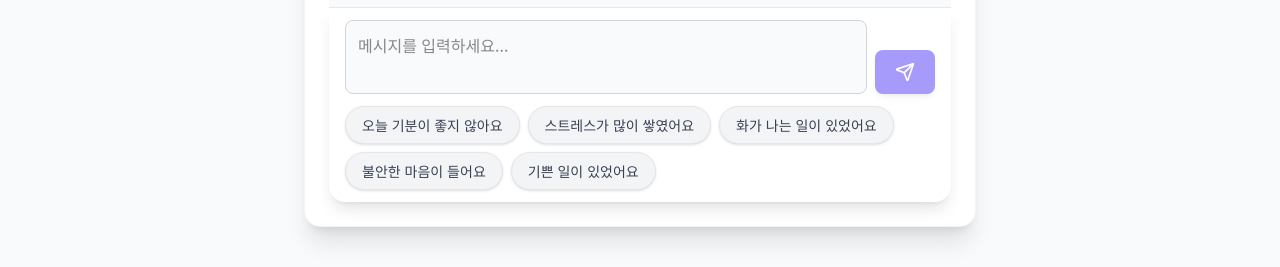
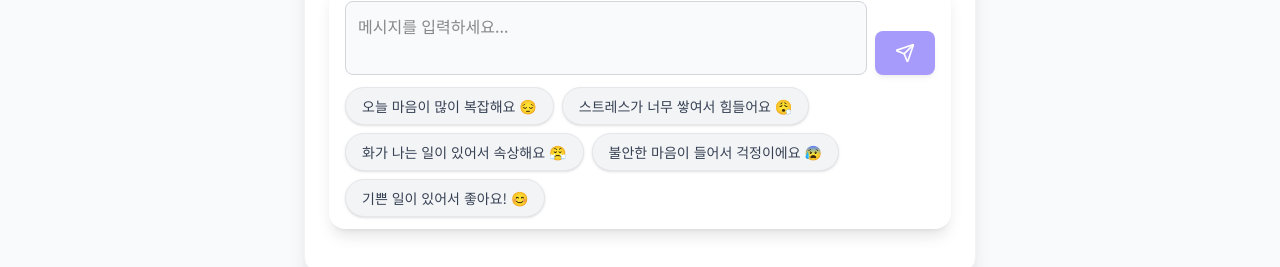
Before and after one commit to BeMore-CapstoneDesign/bemoreFrontend, a Next.js app: page /chat in a window 1280 px wide. Shown: the part 571-838 px from the top of the page. Built offline with nearby package versions, Linux system fonts and the light colour scheme; no server answers.

Commit message:
Improve chat suggestion texts with more natural and empathetic expressions

```diff
--- a/src/app/chat/page.tsx
+++ b/src/app/chat/page.tsx
@@ -110,11 +110,11 @@ export default function ChatPage() {
   };
 
   const suggestions = [
-    '오늘 기분이 좋지 않아요',
-    '스트레스가 많이 쌓였어요',
-    '화가 나는 일이 있었어요',
-    '불안한 마음이 들어요',
-    '기쁜 일이 있었어요',
+    '오늘 마음이 많이 복잡해요 😔',
+    '스트레스가 너무 쌓여서 힘들어요 😮‍💨',
+    '화가 나는 일이 있어서 속상해요 😤',
+    '불안한 마음이 들어서 걱정이에요 😰',
+    '기쁜 일이 있어서 좋아요! 😊',
   ];
 
   return (
```
